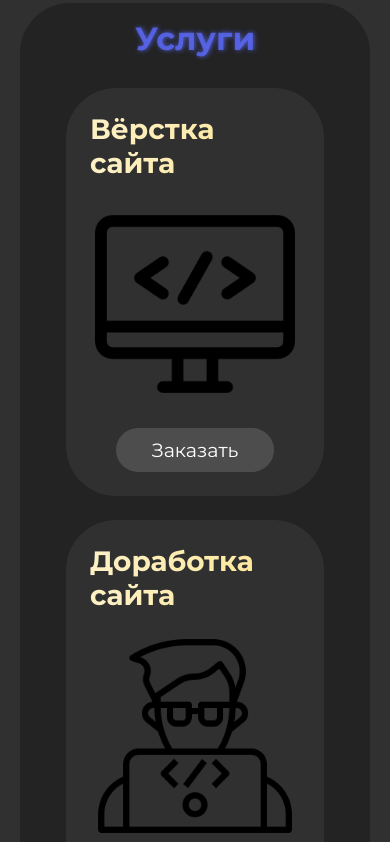
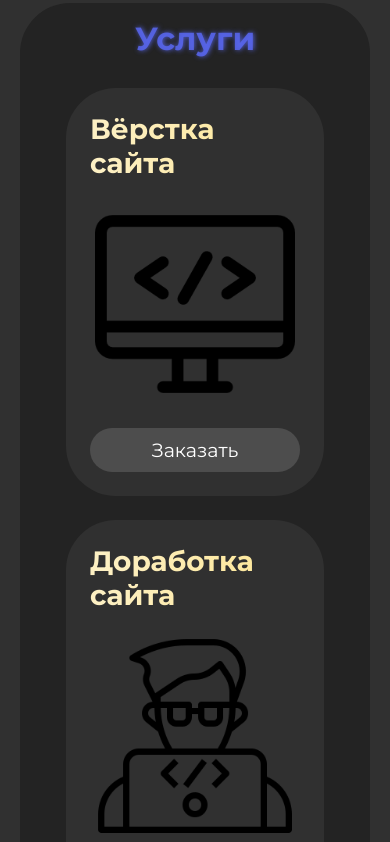
Before and after one commit to LOLEweb/shop, a React (Create React App) app: page / in a window 390 px wide. Shown: the part 1045-1887 px from the top of the page. Built offline with nearby package versions, Linux system fonts and the light colour scheme; the HTML template or start-up script is replaced by a standard one.

Commit message:
mini fix

```diff
--- a/src/components/MainComponent/main.css
+++ b/src/components/MainComponent/main.css
@@ -31,7 +31,7 @@
 .card__link {
     font-size: 1.2rem;
     padding: 10px 0 10px 0;
-    width: 75%;
+    width: 90%;
 }
 
 .card__setting {
@@ -50,3 +50,9 @@
         grid-template-columns: 1fr;
     }
 }
+
+@media screen and (max-width: 400px) {
+    .card__link {
+        width: 100%;
+    }
+}
```
